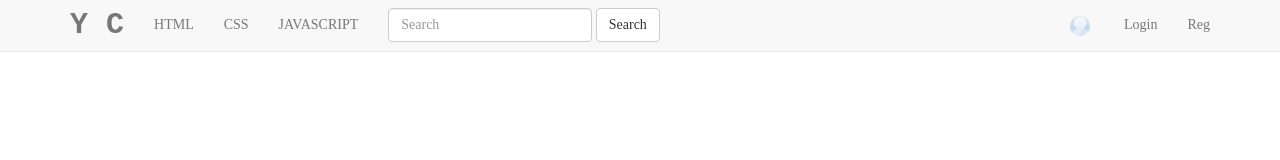
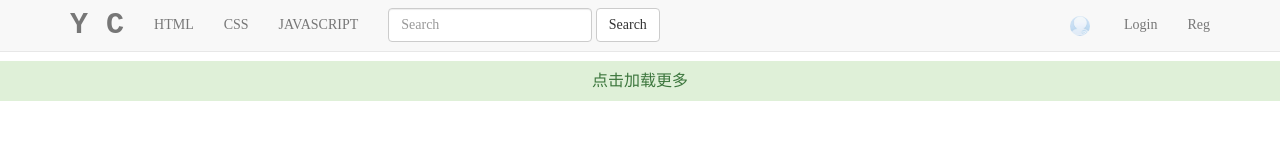
Before and after one commit to navyzhou/C31_Node, a plain HTML site: page blog/page/index.html in a window 1280 px wide. Drawn offline with Linux system fonts and the light colour scheme; no server answers.

Commit message:
显示文章

```diff
--- a/blog/page/index.html
+++ b/blog/page/index.html
@@ -63,6 +63,20 @@
 		.contentheight{
 			height:188px !important;
 			overflow: hidden;
+		}
+
+		#showmore{
+			line-height:40px;
+			background-color: #dff0d8;
+			border-color: #d6e9c6;
+			color: #3c763d;
+			font-size: 16px;
+			text-align: center;
+			cursor: pointer;
+		}
+
+		#showmore:hover{
+			color:rgb(234, 56, 56);
 		}
 	</style>
 </head>
@@ -153,7 +167,7 @@
 			</div>
 		</div>-->
 	</div>
-
+	<p id="showmore">点击加载更多</p>
 	<div id="userLogin">
 		用户名：<input type="text" name="uname" id="index_uname" /> <br/><br/>
 		&nbsp;&nbsp;&nbsp;&nbsp;密码：<input type="password" name="pwd" id="index_pwd" /> <br/><br/>
@@ -224,7 +238,7 @@
 				$.each(data,function(index,item){
 					str+='<div class="row"><div class="col-md-3 col-sm-5 col-xs-6"><div class="panel panel-default"><div class="panel-body"><div class="thumbnail">';
 					str+='<img src="'+item.photo+'" alt=""></div><div class="caption"><h3><center>'+item.uname+'</center></h3><h6><center>学习是一种享受</center></h6></div> </div></div></div>';
-					str+='<div class="col-md-9 col-sm-7 col-xs-6"><div class="panel panel-success"><div class="panel-heading"><h4><a href="show.html#'+item.aid+'" target="_blank">'+item.title+'</a>';
+					str+='<div class="col-md-9 col-sm-7 col-xs-6"><div class="panel panel-success"><div class="panel-heading"><h4><a href="show.html#'+item.aid+'" target="_blank">['+item.tname+'] '+item.title+'</a>';
 					str+='</h4></div><div class="panel-body"><div class="content_a"> <h5 class="C_ contentheight">'+item.content+'</h5></div></div>';
 					str+='<div class="btnAll"><ul class="nav nav_a"><li><a href=""><span class="badge badge_a">'+item.views+'</span>&nbsp;浏览次数</a></li>';
 					str+='<li><a href=""><span class="badge badge_a">4</span>&nbsp;推荐</a></li>';
--- a/blog/server.js
+++ b/blog/server.js
@@ -220,7 +220,7 @@ app.get("/getAllArticle",function(req,res){
             logger.error(err.message.toString());
             res.send('{"error":"1"}'); //说明数据库连接失败...
         }else {
-            con.query("select * from article a,userInfo u,typeInfo t where a.usid=u.usid and a.tid=t.tid",function(err,result){
+            con.query("select a.aid,a.title,a.content,a.views,u.uname,u.photo,t.tname from article a,userInfo u,typeInfo t where a.usid=u.usid and a.tid=t.tid",function(err,result){
                 if(err){
                     logger.error(err.message.toString());
                     res.send('{"error":"2"}')
```
